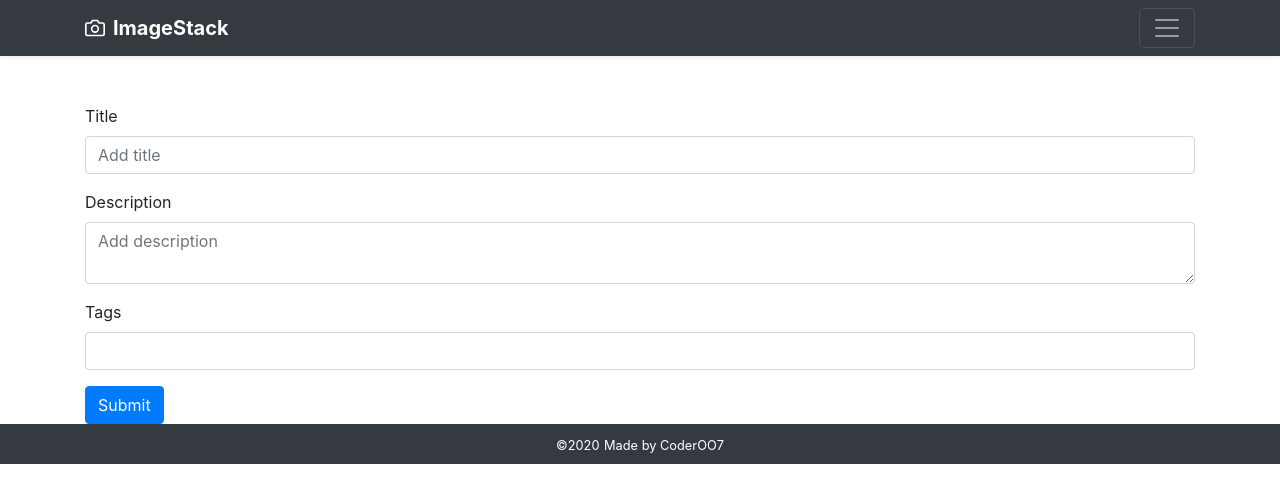
After one commit to CoderOO7/django-photo-gallery, a Django app: template photo_gallery/templates/app/image/upload.html in a window 1280 px wide. The commit adds this page. Shown: the top 503 px of the page. Run offline with Django 3.2, Linux system fonts and the light colour scheme; the template is opened without the code that fills it, so the values that code supplies are empty; parts of the project's set-up code (start-up, migrations or seed data) failed here and were passed over.

Commit message:
UI changes

```diff
--- a/photo_gallery/app/models.py
+++ b/photo_gallery/app/models.py
@@ -7,3 +7,6 @@ class GalleryImage(models.Model):
     title = models.CharField(max_length=80)
     summary = models.CharField(max_length=255)
     tags = TaggableManager()
+
+    def __str__(self):
+        return self.title
--- a/photo_gallery/templates/app/home.html
+++ b/photo_gallery/templates/app/home.html
@@ -7,8 +7,7 @@
                 <h1>Image Gallery</h1>
                 <p class="lead text-muted">Click on the images to view enlarge image and you can rotate them too</p>
                 <p>
-                    <a href="#" class="btn btn-primary my-2">Main call to action</a>
-                    <a href="#" class="btn btn-secondary my-2">Secondary action</a>
+                    <a href="#" class="btn btn-secondary my-2">Upload Image</a>
                 </p>
             </div>
         </section>
--- /dev/null
+++ b/photo_gallery/templates/app/image/upload.html
@@ -0,0 +1,23 @@
+{% extends 'base.html' %}
+
+    {% block content%}
+
+    <div class="container pt-5">
+        <form method="POST">
+            {% csrf_token %}
+            <div class="form-group">
+                <label>Title</label>
+                <input type="text" class="form-control" name="title" placeholder="Add title">
+            </div>
+            <div class="form-group">
+                <label>Description</label>
+                <textarea type="text" class="form-control" name="description" placeholder="Add description"></textarea>
+            </div>
+            <div class="form-group">
+                <label>Tags</label>
+                <input type="text" data-role="tagsinput" class="form-control" name="tags">
+            </div>
+            <button type="submit" class="btn btn-primary">Submit</button>
+        </form>
+
+    {% endblock %}
--- a/photo_gallery/templates/base.html
+++ b/photo_gallery/templates/base.html
@@ -5,33 +5,19 @@
 <head>
     <meta charset="utf-8">
     <meta name="viewport" content="width=device-width, initial-scale=1, shrink-to-fit=no">
-    <meta name="description" content="">
-    <meta name="author" content="Mark Otto, Jacob Thornton, and Bootstrap contributors">
-    <meta name="generator" content="Jekyll v4.1.1">
+    <meta name="description" content="An image gallery">
+    <meta name="author" content="CoderOO7">
     <title>Album example · Bootstrap</title>
-
-    <link rel="canonical" href="https://getbootstrap.com/docs/4.5/examples/album/">
 
     <!-- Bootstrap core CSS -->
     <link rel="stylesheet" href="https://cdn.jsdelivr.net/npm/bootstrap@4.5.3/dist/css/bootstrap.min.css"
         integrity="sha384-TX8t27EcRE3e/ihU7zmQxVncDAy5uIKz4rEkgIXeMed4M0jlfIDPvg6uqKI2xXr2" crossorigin="anonymous">
-    <!-- Favicons -->
-    <link rel="apple-touch-icon" href="/docs/4.5/assets/img/favicons/apple-touch-icon.png" sizes="180x180">
-    <link rel="icon" href="/docs/4.5/assets/img/favicons/favicon-32x32.png" sizes="32x32" type="image/png">
-    <link rel="icon" href="/docs/4.5/assets/img/favicons/favicon-16x16.png" sizes="16x16" type="image/png">
-    <link rel="manifest" href="/docs/4.5/assets/img/favicons/manifest.json">
-    <link rel="mask-icon" href="/docs/4.5/assets/img/favicons/safari-pinned-tab.svg" color="#563d7c">
-    <link rel="icon" href="/docs/4.5/assets/img/favicons/favicon.ico">
-    <meta name="msapplication-config" content="/docs/4.5/assets/img/favicons/browserconfig.xml">
+
     <meta name="theme-color" content="#563d7c">
 
 
     <!-- Personal stylesheet -->
     <link href="{% static 'css/style.css' %}" rel="stylesheet">
-    <style>
-
-    </style>
-
 </head>
 
 <body>
@@ -48,9 +34,8 @@
                     <div class="col-sm-4 offset-md-1 py-4">
                         <h4 class="text-white">Contact</h4>
                         <ul class="list-unstyled">
-                            <li><a href="#" class="text-white">Follow on Twitter</a></li>
-                            <li><a href="#" class="text-white">Like on Facebook</a></li>
-                            <li><a href="#" class="text-white">Email me</a></li>
+                            <li><a href="https://twitter.com/coderoo7" class="text-white">Follow on Twitter</a></li>
+                            <li><a href="https://dev.to/coderoo7" class="text-white">Follow on dev.to</a></li>
                         </ul>
                     </div>
                 </div>
@@ -58,13 +43,13 @@
         </div>
         <div class="navbar navbar-dark bg-dark shadow-sm">
             <div class="container d-flex justify-content-between">
-                <a href="#" class="navbar-brand d-flex align-items-center">
+                <a href="/" class="navbar-brand d-flex align-items-center">
                     <svg xmlns="http://www.w3.org/2000/svg" width="20" height="20" fill="none" stroke="currentColor"
                         stroke-linecap="round" stroke-linejoin="round" stroke-width="2" aria-hidden="true" class="mr-2"
                         viewBox="0 0 24 24" focusable="false">
                         <path d="M23 19a2 2 0 0 1-2 2H3a2 2 0 0 1-2-2V8a2 2 0 0 1 2-2h4l2-3h6l2 3h4a2 2 0 0 1 2 2z" />
                         <circle cx="12" cy="13" r="4" /></svg>
-                    <strong>Album</strong>
+                    <strong>ImageStack</strong>
                 </a>
                 <button class="navbar-toggler" type="button" data-toggle="collapse" data-target="#navbarHeader"
                     aria-controls="navbarHeader" aria-expanded="false" aria-label="Toggle navigation">
@@ -79,7 +64,6 @@
 
         {% endblock%}
     </main>
-
 
     <footer class="footer bg-dark text-white text-center p-2">
         <small class="footer__copyright">&copy;2020</small>
```
Also changed, not shown: photo_gallery/app/forms.py (added, +11 -0 lines), photo_gallery/app/views.py (+10 -1 lines).
